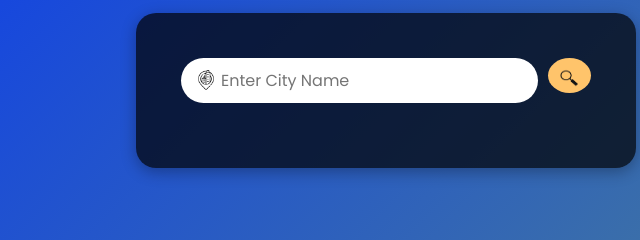
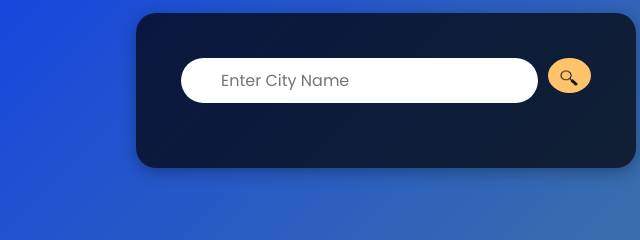
Before and after one commit to somyakrjha07/weather, a plain HTML site: page index.html in a window 1280 px wide. Shown: the part 310-550 px from the top of the page, 254-894 px from the left. Drawn offline with Linux system fonts and the light colour scheme.

Commit message:
Bug Fixing

```diff
--- a/index.html
+++ b/index.html
@@ -12,7 +12,6 @@
         <div class="search">
             <div class="input-container">
                 <input type="text" id="cityInput" placeholder="Enter City Name" spellcheck="false">
-                <img src="images/location-pin.png" class="input-icon" alt="search">
             </div>
             <button id="searchButton"><img src="images/search.png" alt="search"></button>
         </div>
```
